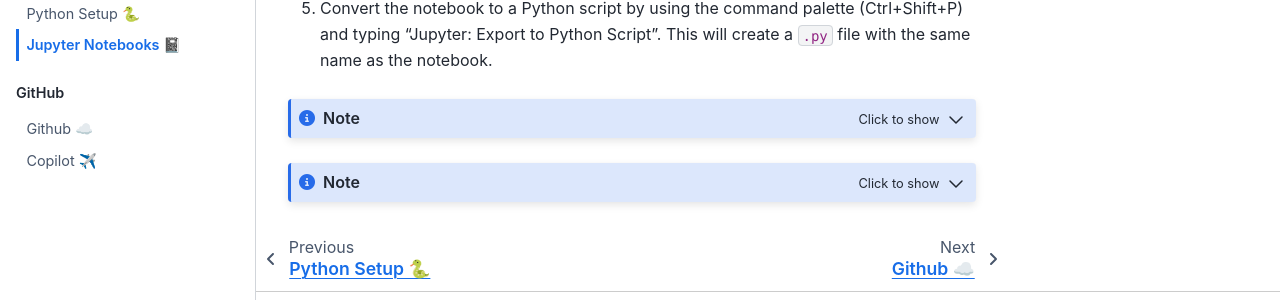
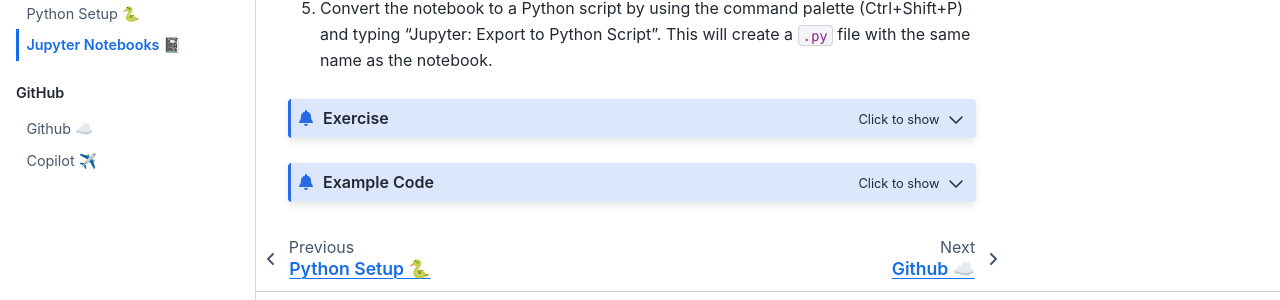
Before and after one commit to rs-kellogg/krs-KLCworkflow-cookbook, a Jupyter Book: the page built from docs/jupyter.md, in a window 1280 px wide and 900 px high, scrolled down 676 px. Shown: the part 531-831 px from the top of the window. Built offline with Jupyter Book 1.0.4 settings and Sphinx 7.4.7 and the Sphinx Book theme 1.1.4, drawn with Linux system fonts in a browser that asks for light colours; pages that are not in the unit, such as notebooks, are missing from menus.

Commit message:
updating jupyter section

````diff
--- a/docs/jupyter.md
+++ b/docs/jupyter.md
@@ -12,7 +12,7 @@
 4. Run the notebook cells by clicking the "Run Cell" button (play icon) next to each cell or by using the keyboard shortcut Shift+Enter.
 5. Convert the notebook to a Python script by using the command palette (Ctrl+Shift+P) and typing "Jupyter: Export to Python Script". This will create a `.py` file with the same name as the notebook.
 
-```{note}
+```{admonition} Exercise
 :class: dropdown
 Let's create our own notebook and run it.
 
@@ -28,7 +28,7 @@ Let's create our own notebook and run it.
 ```
 
 
-```{note}
+```{admonition} Example Code
 :class: dropdown
 ```python
 def timer(n_seconds):
````
